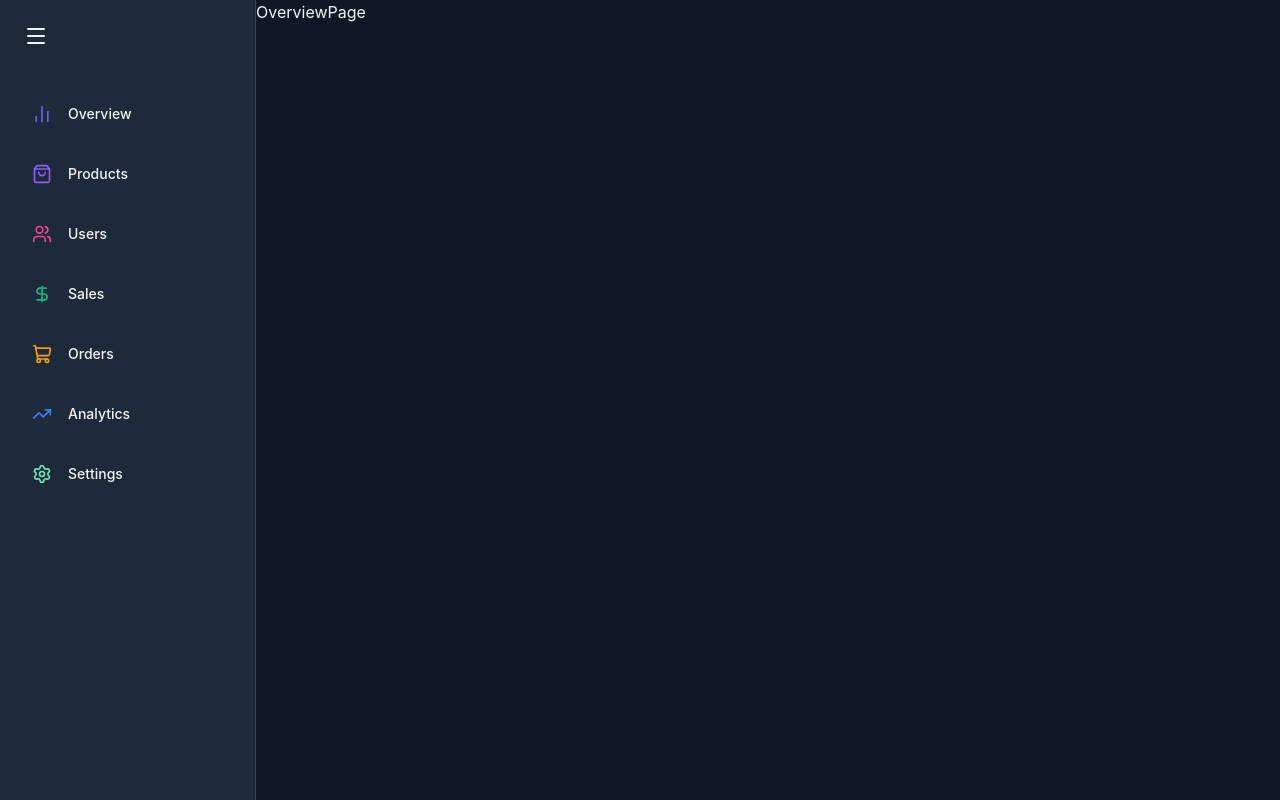
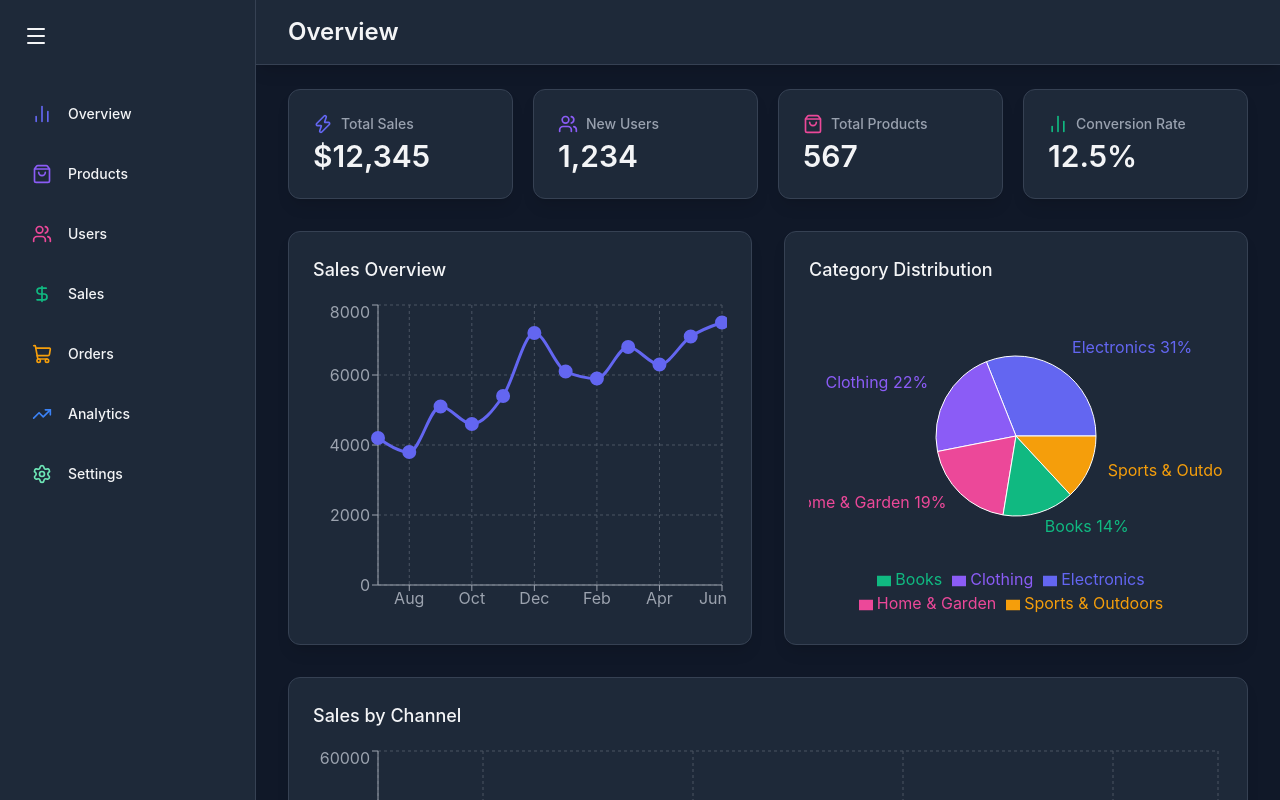
Before and after one commit to chrvnixx/admin-dashboard, a React (Vite) app: page / in a window 1280 px wide. Built offline with nearby package versions, Linux system fonts and the light colour scheme.

Commit message:
Overview Page

```diff
--- a/src/Pages/OverviewPage.jsx
+++ b/src/Pages/OverviewPage.jsx
@@ -1,5 +1,60 @@
-import React from "react";
+import { BarChart2, ShoppingBag, Users, Zap } from "lucide-react";
+import { motion } from "framer-motion";
 
-export default function OverviewPage() {
-  return <div>OverviewPage</div>;
-}
+import Header from "../components/common/Header";
+import StatCard from "../components/common/StatCard";
+import SalesOverviewChart from "../components/overview/SalesOverviewChart";
+import CategoryDistributionChart from "../components/overview/CategoryDistributionChart";
+import SalesChannelChart from "../components/overview/SalesChannelChart";
+
+const OverviewPage = () => {
+  return (
+    <div className="flex-1 overflow-auto relative z-10">
+      <Header title="Overview" />
+
+      <main className="max-w-7xl mx-auto py-6 px-4 lg:px-8">
+        {/* STATS */}
+        <motion.div
+          className="grid grid-cols-1 gap-5 sm:grid-cols-2 lg:grid-cols-4 mb-8"
+          initial={{ opacity: 0, y: 20 }}
+          animate={{ opacity: 1, y: 0 }}
+          transition={{ duration: 1 }}
+        >
+          <StatCard
+            name="Total Sales"
+            icon={Zap}
+            value="$12,345"
+            color="#6366F1"
+          />
+          <StatCard
+            name="New Users"
+            icon={Users}
+            value="1,234"
+            color="#8B5CF6"
+          />
+          <StatCard
+            name="Total Products"
+            icon={ShoppingBag}
+            value="567"
+            color="#EC4899"
+          />
+          <StatCard
+            name="Conversion Rate"
+            icon={BarChart2}
+            value="12.5%"
+            color="#10B981"
+          />
+        </motion.div>
+
+        {/* CHARTS */}
+
+        <div className="grid grid-cols-1 lg:grid-cols-2 gap-8">
+          <SalesOverviewChart />
+          <CategoryDistributionChart />
+          <SalesChannelChart />
+        </div>
+      </main>
+    </div>
+  );
+};
+export default OverviewPage;
--- /dev/null
+++ b/src/components/overview/CategoryDistributionChart.jsx
@@ -0,0 +1,54 @@
+import { motion } from "framer-motion";
+import { PieChart, Pie, Cell, Tooltip, ResponsiveContainer, Legend } from "recharts";
+
+const categoryData = [
+	{ name: "Electronics", value: 4500 },
+	{ name: "Clothing", value: 3200 },
+	{ name: "Home & Garden", value: 2800 },
+	{ name: "Books", value: 2100 },
+	{ name: "Sports & Outdoors", value: 1900 },
+];
+
+const COLORS = ["#6366F1", "#8B5CF6", "#EC4899", "#10B981", "#F59E0B"];
+
+const CategoryDistributionChart = () => {
+	return (
+		<motion.div
+			className='bg-gray-800 bg-opacity-50 backdrop-blur-md shadow-lg rounded-xl p-6 border border-gray-700'
+			initial={{ opacity: 0, y: 20 }}
+			animate={{ opacity: 1, y: 0 }}
+			transition={{ delay: 0.3 }}
+		>
+			<h2 className='text-lg font-medium mb-4 text-gray-100'>Category Distribution</h2>
+			<div className='h-80'>
+				<ResponsiveContainer width={"100%"} height={"100%"}>
+					<PieChart>
+						<Pie
+							data={categoryData}
+							cx={"50%"}
+							cy={"50%"}
+							labelLine={false}
+							outerRadius={80}
+							fill='#8884d8'
+							dataKey='value'
+							label={({ name, percent }) => `${name} ${(percent * 100).toFixed(0)}%`}
+						>
+							{categoryData.map((entry, index) => (
+								<Cell key={`cell-${index}`} fill={COLORS[index % COLORS.length]} />
+							))}
+						</Pie>
+						<Tooltip
+							contentStyle={{
+								backgroundColor: "rgba(31, 41, 55, 0.8)",
+								borderColor: "#4B5563",
+							}}
+							itemStyle={{ color: "#E5E7EB" }}
+						/>
+						<Legend />
+					</PieChart>
+				</ResponsiveContainer>
+			</div>
+		</motion.div>
+	);
+};
+export default CategoryDistributionChart;
--- /dev/null
+++ b/src/components/overview/SalesChannelChart.jsx
@@ -0,0 +1,48 @@
+import { motion } from "framer-motion";
+import { BarChart, Bar, XAxis, YAxis, CartesianGrid, Tooltip, ResponsiveContainer, Legend, Cell } from "recharts";
+
+const COLORS = ["#6366F1", "#8B5CF6", "#EC4899", "#10B981", "#F59E0B"];
+
+const SALES_CHANNEL_DATA = [
+	{ name: "Website", value: 45600 },
+	{ name: "Mobile App", value: 38200 },
+	{ name: "Marketplace", value: 29800 },
+	{ name: "Social Media", value: 18700 },
+];
+
+const SalesChannelChart = () => {
+	return (
+		<motion.div
+			className='bg-gray-800 bg-opacity-50 backdrop-blur-md shadow-lg rounded-xl p-6 lg:col-span-2 border border-gray-700'
+			initial={{ opacity: 0, y: 20 }}
+			animate={{ opacity: 1, y: 0 }}
+			transition={{ delay: 0.4 }}
+		>
+			<h2 className='text-lg font-medium mb-4 text-gray-100'>Sales by Channel</h2>
+
+			<div className='h-80'>
+				<ResponsiveContainer>
+					<BarChart data={SALES_CHANNEL_DATA}>
+						<CartesianGrid strokeDasharray='3 3' stroke='#4B5563' />
+						<XAxis dataKey='name' stroke='#9CA3AF' />
+						<YAxis stroke='#9CA3AF' />
+						<Tooltip
+							contentStyle={{
+								backgroundColor: "rgba(31, 41, 55, 0.8)",
+								borderColor: "#4B5563",
+							}}
+							itemStyle={{ color: "#E5E7EB" }}
+						/>
+						<Legend />
+						<Bar dataKey={"value"} fill='#8884d8'>
+							{SALES_CHANNEL_DATA.map((entry, index) => (
+								<Cell key={`cell-${index}`} fill={COLORS[index % COLORS.length]} />
+							))}
+						</Bar>
+					</BarChart>
+				</ResponsiveContainer>
+			</div>
+		</motion.div>
+	);
+};
+export default SalesChannelChart;
--- /dev/null
+++ b/src/components/overview/SalesOverviewChart.jsx
@@ -0,0 +1,56 @@
+import { LineChart, Line, XAxis, YAxis, CartesianGrid, Tooltip, ResponsiveContainer } from "recharts";
+import { motion } from "framer-motion";
+
+const salesData = [
+	{ name: "Jul", sales: 4200 },
+	{ name: "Aug", sales: 3800 },
+	{ name: "Sep", sales: 5100 },
+	{ name: "Oct", sales: 4600 },
+	{ name: "Nov", sales: 5400 },
+	{ name: "Dec", sales: 7200 },
+	{ name: "Jan", sales: 6100 },
+	{ name: "Feb", sales: 5900 },
+	{ name: "Mar", sales: 6800 },
+	{ name: "Apr", sales: 6300 },
+	{ name: "May", sales: 7100 },
+	{ name: "Jun", sales: 7500 },
+];
+
+const SalesOverviewChart = () => {
+	return (
+		<motion.div
+			className='bg-gray-800 bg-opacity-50 backdrop-blur-md shadow-lg rounded-xl p-6 border border-gray-700'
+			initial={{ opacity: 0, y: 20 }}
+			animate={{ opacity: 1, y: 0 }}
+			transition={{ delay: 0.2 }}
+		>
+			<h2 className='text-lg font-medium mb-4 text-gray-100'>Sales Overview</h2>
+
+			<div className='h-80'>
+				<ResponsiveContainer width={"100%"} height={"100%"}>
+					<LineChart data={salesData}>
+						<CartesianGrid strokeDasharray='3 3' stroke='#4B5563' />
+						<XAxis dataKey={"name"} stroke='#9ca3af' />
+						<YAxis stroke='#9ca3af' />
+						<Tooltip
+							contentStyle={{
+								backgroundColor: "rgba(31, 41, 55, 0.8)",
+								borderColor: "#4B5563",
+							}}
+							itemStyle={{ color: "#E5E7EB" }}
+						/>
+						<Line
+							type='monotone'
+							dataKey='sales'
+							stroke='#6366F1'
+							strokeWidth={3}
+							dot={{ fill: "#6366F1", strokeWidth: 2, r: 6 }}
+							activeDot={{ r: 8, strokeWidth: 2 }}
+						/>
+					</LineChart>
+				</ResponsiveContainer>
+			</div>
+		</motion.div>
+	);
+};
+export default SalesOverviewChart;
```
